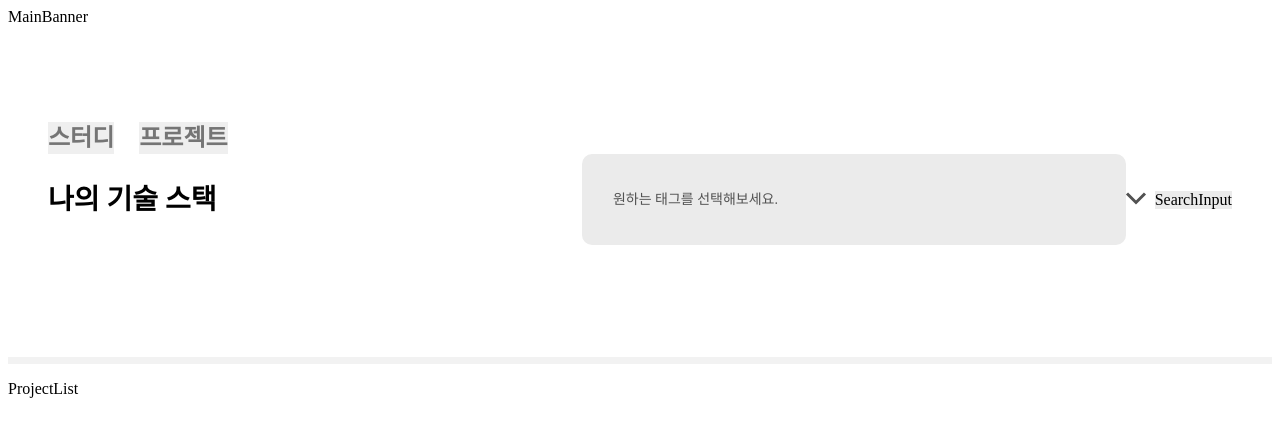
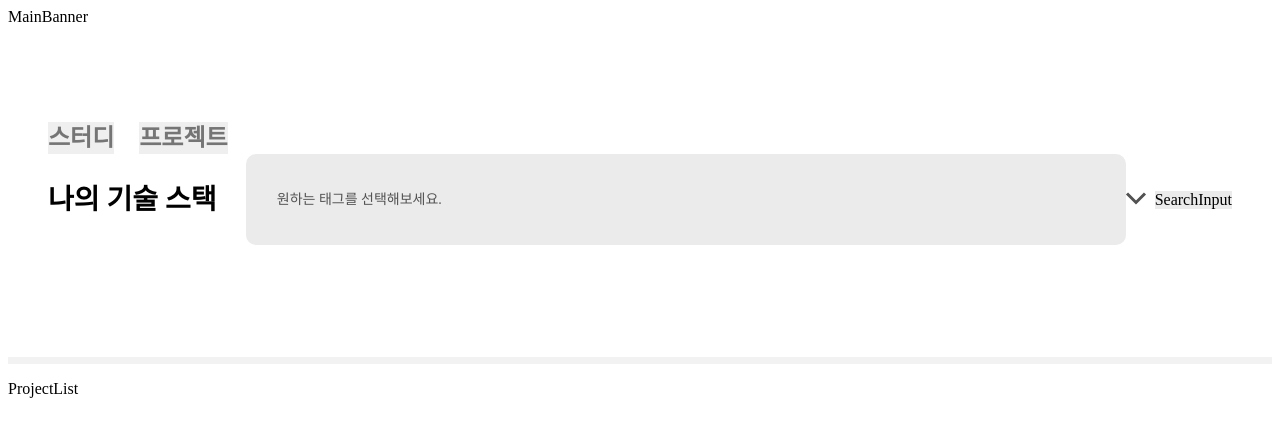
Before and after one commit to Chagok-Integrated-for-DevProject/Chagok-Frontend, a Next.js app: page /projects in a window 1280 px wide. Shown: the top 436 px of the page. Built offline with nearby package versions, Linux system fonts and the light colour scheme.

Commit message:
:lipstick: Design: SkillFilter padding 및 borderRadius 수정

```diff
--- a/package.json
+++ b/package.json
@@ -53,6 +53,7 @@
     "jest": "^29.6.1",
     "jest-environment-jsdom": "^29.6.1",
     "lint-staged": "^13.2.3",
+    "pretty-format": "^29.6.2",
     "typescript": "^4.9.5"
   },
   "lint-staged": {
--- a/src/components/projects/search/SkillFilter.styles.ts
+++ b/src/components/projects/search/SkillFilter.styles.ts
@@ -1,13 +1,19 @@
 import styled from "@emotion/styled";
 import { palette } from "styles/palette";
 
-export const SkillFilterWrapper = styled.div`
+type TIsOpen = {
+  isOpen: boolean;
+};
+
+export const SkillFilterWrapper = styled("div", {
+  shouldForwardProp: (prop) => prop !== "isOpen",
+})<TIsOpen>`
   position: relative;
-  width: 34rem;
+  flex-grow: 1;
   margin-left: auto;
 
   background-color: ${palette.bgGray300};
-  border-radius: 0.625rem;
+  border-radius: 0.625rem ${({ isOpen }) => isOpen && "0.625rem 0 0"};
 `;
 
 export const SelectedSkillListWrapper = styled.div`
@@ -15,8 +21,7 @@ export const SelectedSkillListWrapper = styled.div`
   align-items: center;
 
   width: 100%;
-  max-height: 76px;
-
+  max-height: 60px;
   padding: 1.25rem 1.75rem;
   cursor: pointer;
 `;
@@ -86,13 +91,9 @@ export const Hr = styled.hr`
   margin: 0 0 1.1875rem;
 `;
 
-type TArrow = {
-  isOpen: boolean;
-};
-
 export const Arrow = styled("div", {
   shouldForwardProp: (prop) => prop !== "isOpen",
-})<TArrow>`
+})<TIsOpen>`
   transform: rotate(${({ isOpen }) => (isOpen ? "180deg" : "0")});
   margin-left: auto;
 `;
@@ -107,6 +108,4 @@ export const SKillOptionsWrapper = styled.div`
   padding-left: 1.5625rem;
 
   border-radius: 0 0 0.625rem 0.625rem;
-
-  margin-top: -7px;
 `;
--- a/src/components/projects/search/SkillFilter.tsx
+++ b/src/components/projects/search/SkillFilter.tsx
@@ -64,7 +64,7 @@ const SkillFilter: FC<SkillFilterProps> = ({
   };
 
   return (
-    <SkillFilterWrapper>
+    <SkillFilterWrapper isOpen={selectorOpen}>
       <SelectedSkillListWrapper onClick={handleSelectorOpen}>
         <SelectedSkillList>
           {selectedSkills.length ? (
```
Also changed, not shown: 2 other files (tests, documents, lock files or other folders).
